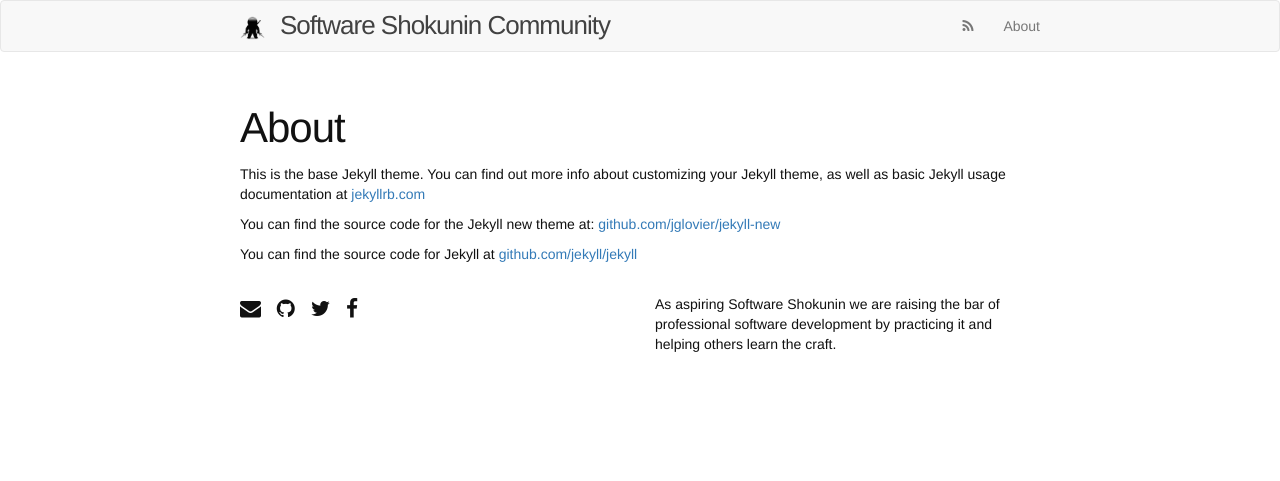
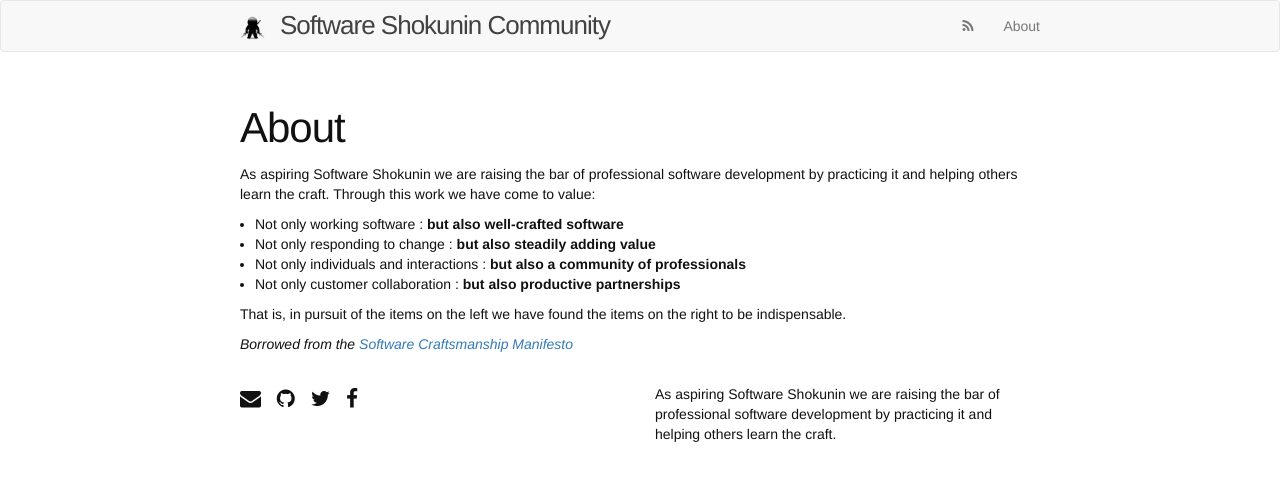
Before and after one commit to software-shokunin/software-shokunin.github.io, a Jekyll site: the page built from about.md, in a window 1280 px wide. Shown: the top 481 px of the page. Built offline with Jekyll 4.4.1, drawn with Linux system fonts in a browser that asks for light colours; nearby versions of some CDN libraries; Markdown is read by kramdown in place of the engine named in the settings.

Commit message:
create the about page

```diff
--- a/about.md
+++ b/about.md
@@ -4,8 +4,13 @@ title: About
 permalink: /about/
 ---
 
-This is the base Jekyll theme. You can find out more info about customizing your Jekyll theme, as well as basic Jekyll usage documentation at [jekyllrb.com](http://jekyllrb.com/)
+As aspiring Software Shokunin we are raising the bar of professional software development by practicing it and helping others learn the craft. Through this work we have come to value:
 
-You can find the source code for the Jekyll new theme at: [github.com/jglovier/jekyll-new](https://github.com/jglovier/jekyll-new)
+* Not only working software : **but also well-crafted software**
+* Not only responding to change : **but also steadily adding value**
+* Not only individuals and interactions : **but also a community of professionals**
+* Not only customer collaboration : **but also productive partnerships**
 
-You can find the source code for Jekyll at [github.com/jekyll/jekyll](https://github.com/jekyll/jekyll)
+That is, in pursuit of the items on the left we have found the items on the right to be indispensable.
+
+*Borrowed from the [Software Craftsmanship Manifesto](http://manifesto.softwarecraftsmanship.org/)*
```
